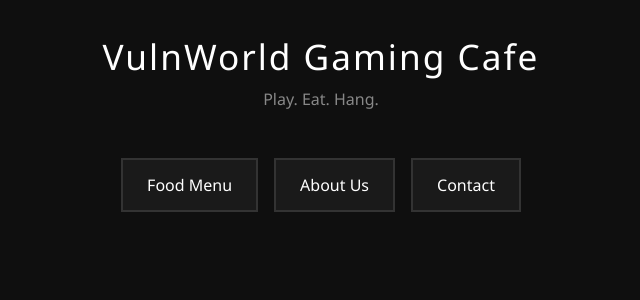
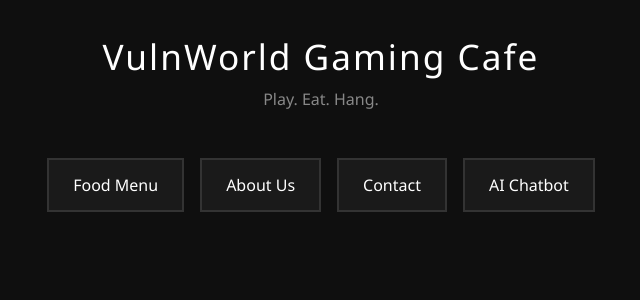
Before and after one commit to Tausetii/VulnWorld, a Flask app: page /welcome in a window 1280 px wide. Shown: the top 300 px of the page, without its empty margins (319-959 px from the left). Run offline with Flask 3, Linux system fonts and the light colour scheme.

Commit message:
Added chatbot endpoint

```diff
--- a/main.py
+++ b/main.py
@@ -45,6 +45,7 @@ app = Flask(__name__)
 #   /menu       → food menu page (uses /search/<budget>)
 #   /about      → about the owners
 #   /contact    → contact information
+#   /chat       → AI chatbot (logic to be added later)
 #   /search/<budget> → API: food items within budget (used by menu page)
 # ---------------------------------------------------------------------------
 
@@ -77,6 +78,12 @@ def contact():
     return render_template('contact.html')
 
 
+@app.route('/chat')
+def chat():
+    """AI chatbot – logic to be added later."""
+    return render_template('chatbot.html')
+
+
 @app.route('/search/<budget>', methods=['GET'])
 def search_food_items(budget):
     """API: returns food items from DB with price <= budget."""
--- a/templates/welcome.html
+++ b/templates/welcome.html
@@ -30,6 +30,7 @@
         <a href="/menu">Food Menu</a>
         <a href="/about">About Us</a>
         <a href="/contact">Contact</a>
+        <a href="/chat">AI Chatbot</a>
     </nav>
 </body>
 </html>
```
